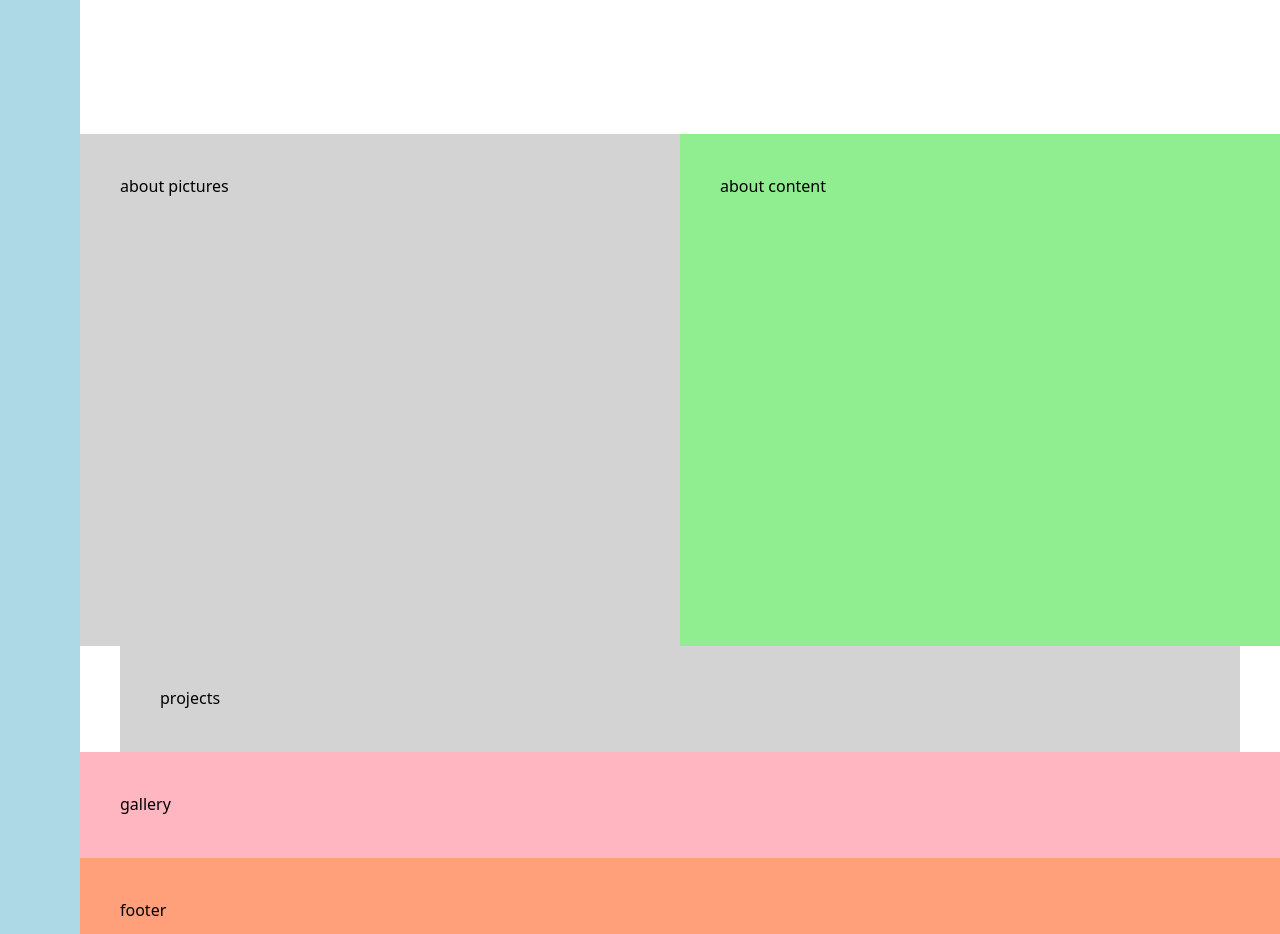
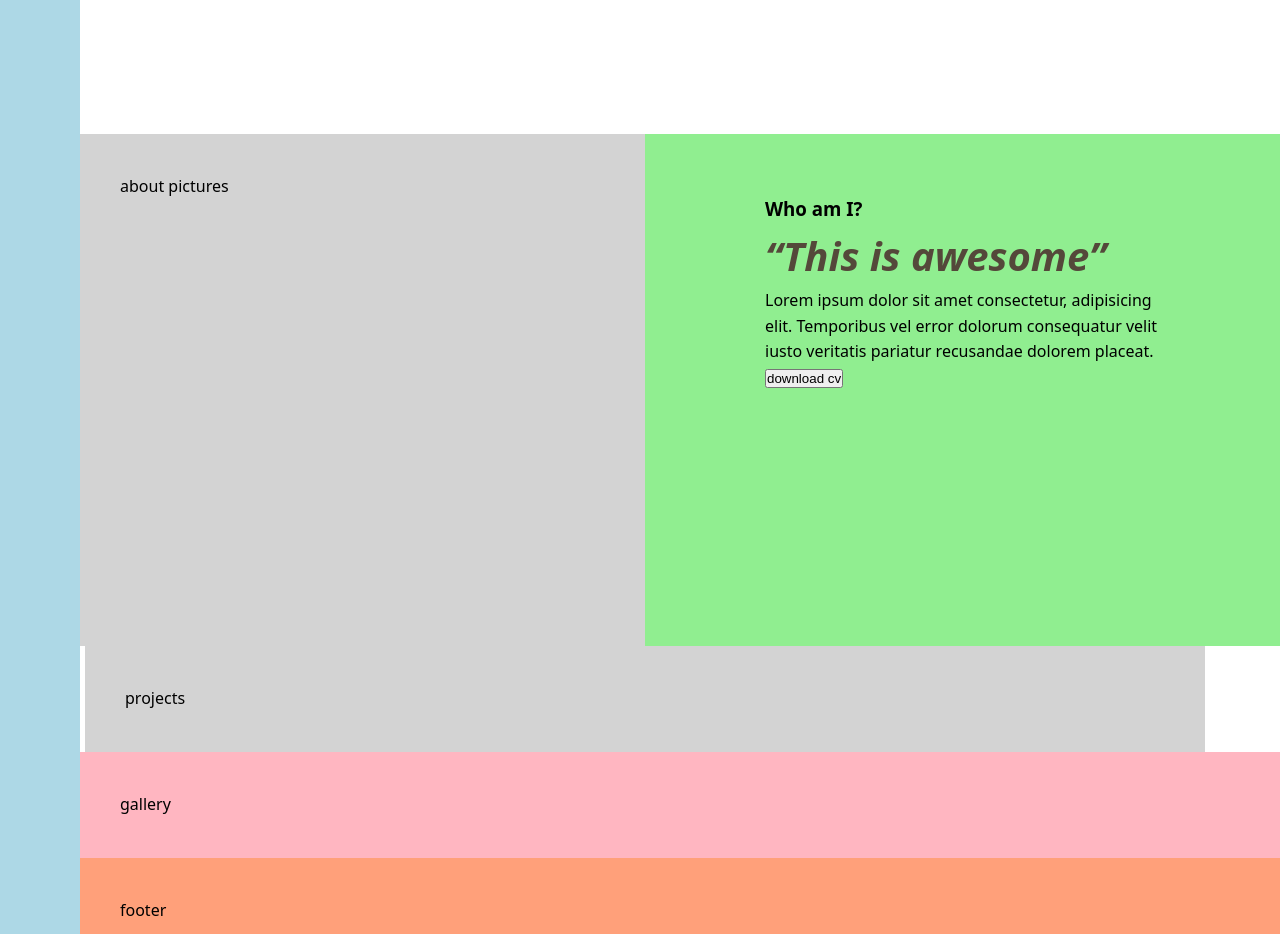
Before and after one commit to Beast-Code9999/Project-Collection, a website: page index.html in a window 1280 px wide. Shown: the part 1280-2214 px from the top of the page. Drawn offline with Linux system fonts and the light colour scheme.

Commit message:
add .heading-2 css

```diff
--- a/index.html
+++ b/index.html
@@ -74,7 +74,16 @@
     </div>
 
     <div class="about__content">
-        about content
+        <h3 class="heading-3">
+            Who am I?
+        </h3>
+        <h2 class="heading-2 heading-2--dark">
+            &ldquo;This is awesome&rdquo;
+        </h2>
+        <p class="about__text">
+            Lorem ipsum dolor sit amet consectetur, adipisicing elit. Temporibus vel error dolorum consequatur velit iusto veritatis pariatur recusandae dolorem placeat.
+        </p>
+        <button class="btn">download cv</button>
     </div>
 
     <section class="projects">
--- a/sass/base/_typography.scss
+++ b/sass/base/_typography.scss
@@ -3,7 +3,11 @@
 }
 
 .heading-2 {
+    font-size: 4rem;
+    font-style: italic;
 
+    &--light { color: $color-gray-light-1; }
+    &--dark { color: $color-gray-dark-1; }
 }
 
 .heading-3 {
@@ -15,6 +19,5 @@
     font-size: 2rem;
 
     &--light { color: $color-gray-light-1; }
-
     &--dark { color: $color-gray-dark-1; }
 }
--- a/sass/layout/_about.scss
+++ b/sass/layout/_about.scss
@@ -7,5 +7,8 @@
     &__content {
         background-color: lightgreen;
         grid-column: col-start 5 / full-end;
+        padding: 6rem 12rem;
     }
+
+
 }
```
Also changed, not shown: style.css.
